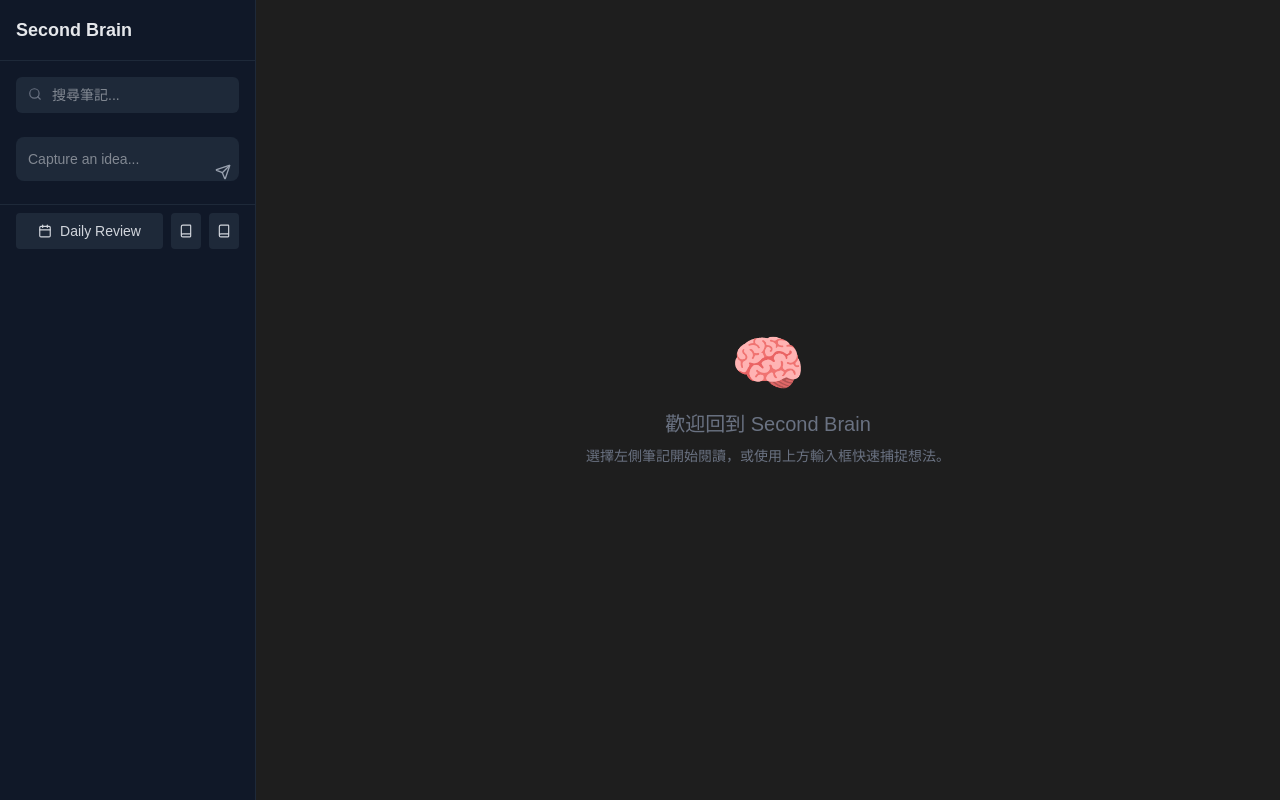
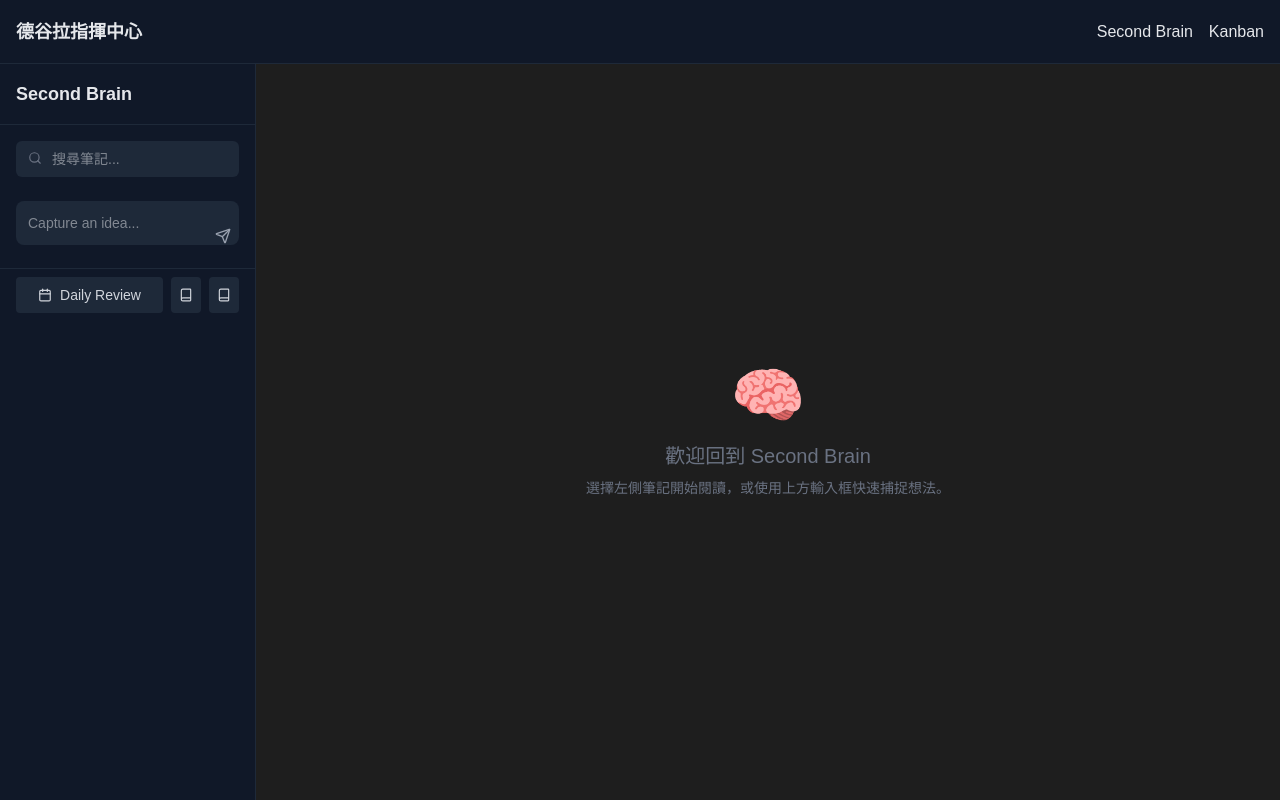
Before and after one commit to andy012732/second-brain-ui, a Next.js app: page / in a window 1280 px wide. Built offline with nearby package versions, Linux system fonts and the light colour scheme.

Commit message:
建立德谷拉指揮中心基本架構

```diff
--- a/app/page.tsx
+++ b/app/page.tsx
@@ -10,9 +10,20 @@ export default async function Home({
 }) {
   const params = await searchParams;
   return (
-    <main className="flex h-screen w-screen bg-black text-gray-200 overflow-hidden">
-      <Sidebar />
-      <MarkdownViewer filePath={params.file || ''} />
-    </main>
+    <div className="flex flex-col h-screen w-screen bg-black text-gray-200 overflow-hidden">
+      <header className="h-16 bg-gray-900 border-b border-gray-800 flex items-center justify-between px-4">
+        <h1 className="font-bold text-lg">德谷拉指揮中心</h1>
+        <nav>
+          <ul className="flex items-center space-x-4">
+            <li><a href="/" className="hover:text-gray-400">Second Brain</a></li>
+            <li><a href="/kanban" className="hover:text-gray-400">Kanban</a></li>
+          </ul>
+        </nav>
+      </header>
+      <main className="flex flex-1 h-full">
+        <Sidebar />
+        <MarkdownViewer filePath={params.file || ''} />
+      </main>
+    </div>
   );
 }
```
